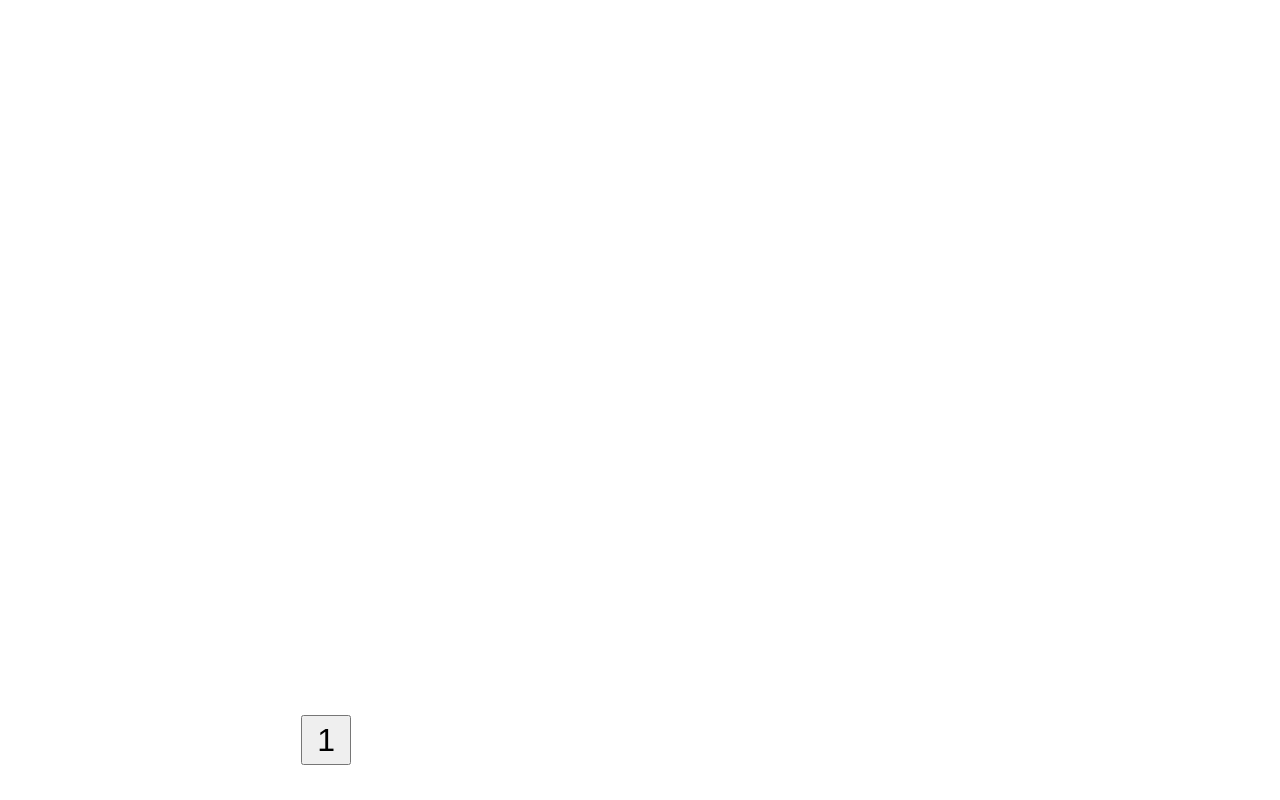
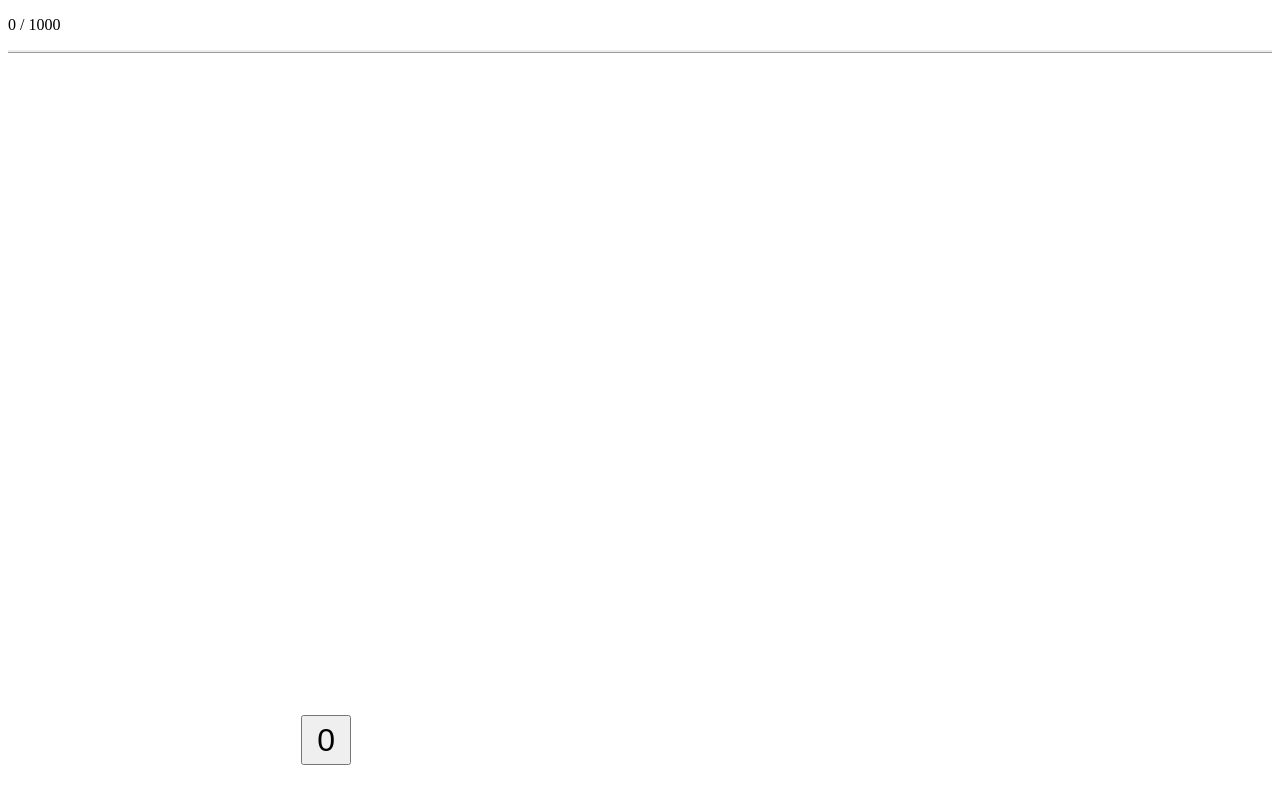
Before and after one commit to mclf49/Buttons, a plain HTML site: page Game.html in a window 1280 px wide. Drawn offline with Linux system fonts and the light colour scheme.

Commit message:
added counter mechanic

```diff
--- a/Game.html
+++ b/Game.html
@@ -12,9 +12,17 @@
             height: 50px;
             font-size: 2em;
         }
+        #header{
+            border-bottom: ridge;
+        }
     </style>
 </head>
 <body>
+    <section id="header">
+        <p id="headerScore">
+
+        </p>
+    </section>
 </body>
 <script src="script.js"></script>
 </html>
--- a/script.js
+++ b/script.js
@@ -1,18 +1,25 @@
     const buttons = []
     var pressedButton;
+    const header = document.getElementById("header")
+    const scorer = document.getElementById("headerScore")
+
     var count = 0;
+    var score = 0;
+
+
+
     function createButton(){
+        let x = Math.random()*window.innerWidth
+        let y = Math.random()*window.innerHeight
 
         element = document.createElement("button"),
-        element.style.position = "absolute"
 
+        //html attributes
         element.setAttribute("class","drag");
         element.setAttribute("id", `${count}`);
         element.setAttribute("onClick","createButton()")
-        element.innerText = "1"
+
         document.body.append(element);
-        let x = Math.random()*window.innerWidth
-        let y = Math.random()*window.innerHeight
         element.style.left= x+"px"
         element.style.top= y+"px"
         console.log("botón creado en "+ x +"x "+y+"y");
@@ -22,22 +29,33 @@
 
             if(buttons[pressedButton]==buttons[index]||!pressedButton){return}
 
+            //PER BUTTON -> ON MERGE
             if(buttons[pressedButton].value == buttons[index].value){
+
+
                 document.body.removeChild(buttons[pressedButton].element)
+
+                if(score<buttons[index].value){
+                    console.log("the score is "+score);
+                     score=buttons[index].value}
+                actualizeScorer(score+1)
                 buttons[index].value += 1
                 buttons[index].element.innerText = buttons[index].value
             }
         })
 
-
+        let value = 0
+        element.innerText=value
         const button = {
             element:element,
-            value: 1,
+            value: value,
         }
+
         buttons[count]= button;
         count++;
     }
 
+    //Global events
         document.addEventListener("mousedown", (e)=>{
             pressedButton = e.target.attributes.id.value
             console.log(pressedButton);
@@ -53,6 +71,7 @@
             buttons[pressedButton].element.style.left= x+"px"
             buttons[pressedButton].element.style.top= y+"px"
         })
+
         document.addEventListener("mouseup", (e)=>{
             if(!pressedButton){
                 return
@@ -60,4 +79,9 @@
             pressedButton = undefined
         })
 
+        function actualizeScorer(score) {
+            scorer.innerText=score + " / 1000";
+        }
+        //initialize game
+        actualizeScorer(0)
         createButton()
```
